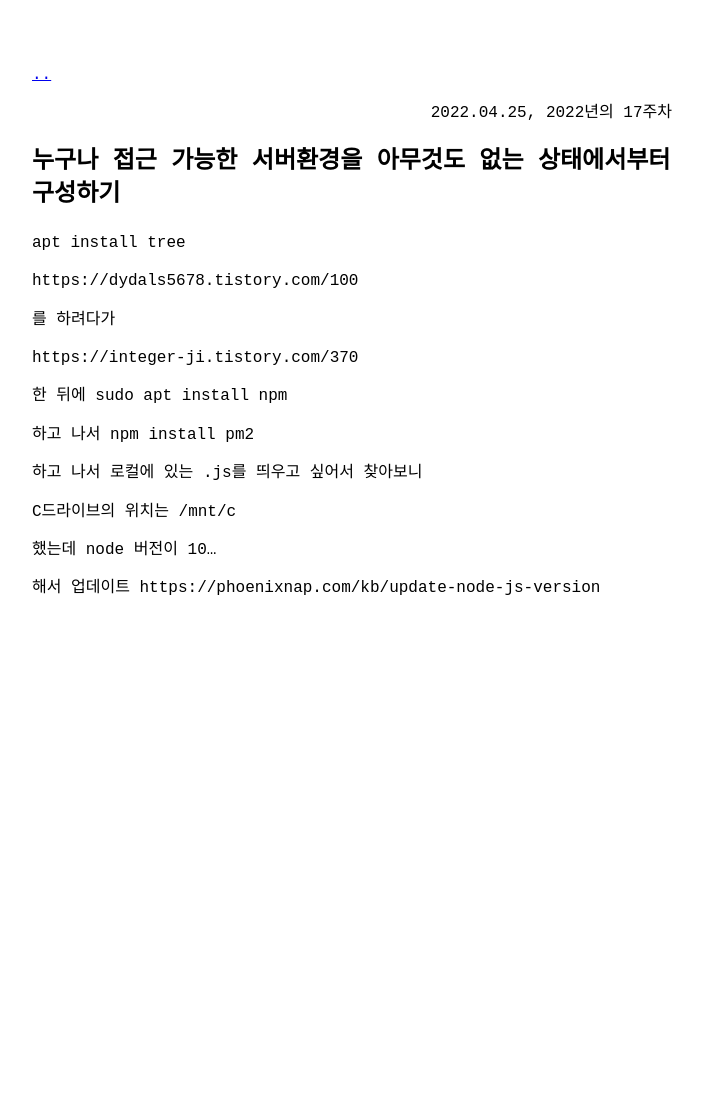
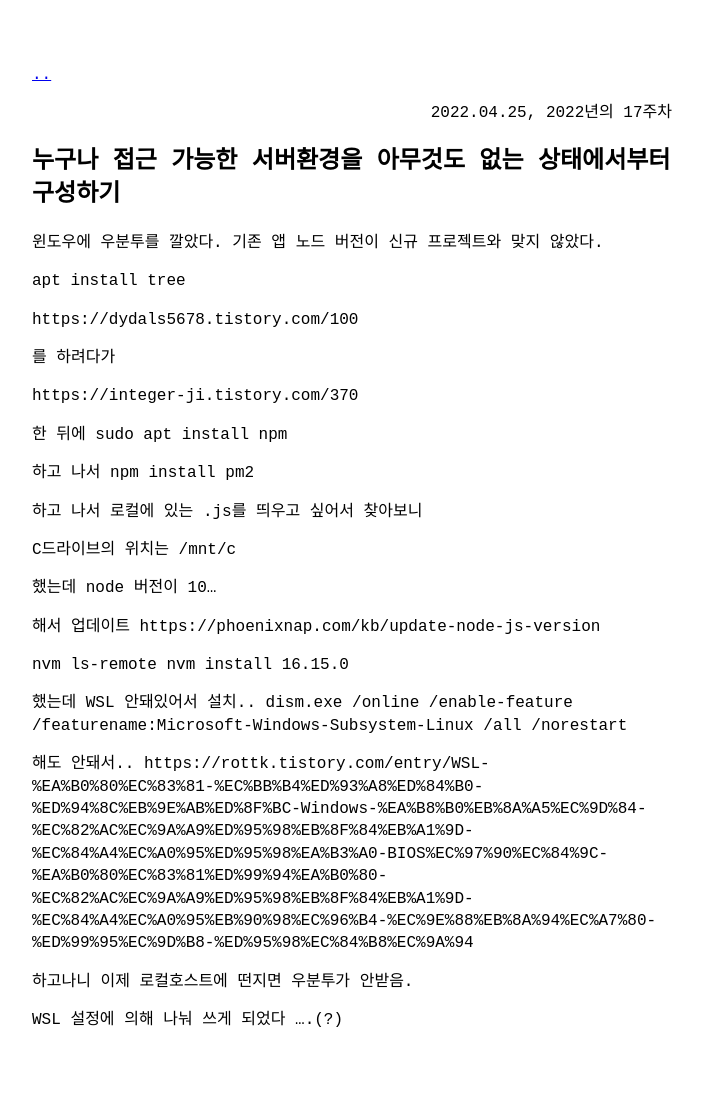
Before and after one commit to SeaJungg/SeaJungg.github.io, a Jekyll site: the page built from _posts/2022-04-25-ubuntu-server-set.md, in a window 1280 px wide. Shown: the whole page, without its empty margins (288-989 px from the left). Built offline with Jekyll 4.4.1, drawn with Linux system fonts in a browser that asks for light colours; before the commit the page ends 900 px from its top, so only the background shows below that.

Commit message:
신규플젝 하면서 개발환경 꾸리기

```diff
--- a/_posts/2022-04-25-ubuntu-server-set.md
+++ b/_posts/2022-04-25-ubuntu-server-set.md
@@ -3,6 +3,10 @@ layout: post
 title: "누구나 접근 가능한 서버환경을 아무것도 없는 상태에서부터 구성하기"
 category: inProgress
 ---
+
+윈도우에 우분투를 깔았다.
+기존 앱 노드 버전이 신규 프로젝트와 맞지 않았다.
+
 
 apt install tree
 
@@ -25,3 +29,18 @@ C드라이브의 위치는 /mnt/c
 
 해서 업데이트
 https://phoenixnap.com/kb/update-node-js-version
+
+nvm ls-remote
+nvm install 16.15.0
+
+했는데 WSL 안돼있어서 설치..
+dism.exe /online /enable-feature /featurename:Microsoft-Windows-Subsystem-Linux /all /norestart
+
+해도 안돼서..
+https://rottk.tistory.com/entry/WSL-%EA%B0%80%EC%83%81-%EC%BB%B4%ED%93%A8%ED%84%B0-%ED%94%8C%EB%9E%AB%ED%8F%BC-Windows-%EA%B8%B0%EB%8A%A5%EC%9D%84-%EC%82%AC%EC%9A%A9%ED%95%98%EB%8F%84%EB%A1%9D-%EC%84%A4%EC%A0%95%ED%95%98%EA%B3%A0-BIOS%EC%97%90%EC%84%9C-%EA%B0%80%EC%83%81%ED%99%94%EA%B0%80-%EC%82%AC%EC%9A%A9%ED%95%98%EB%8F%84%EB%A1%9D-%EC%84%A4%EC%A0%95%EB%90%98%EC%96%B4-%EC%9E%88%EB%8A%94%EC%A7%80-%ED%99%95%EC%9D%B8-%ED%95%98%EC%84%B8%EC%9A%94
+
+
+
+하고나니 이제 로컬호스트에 떤지면 우분투가 안받음.
+
+WSL 설정에 의해 나눠 쓰게 되었다 ....(?)
```
